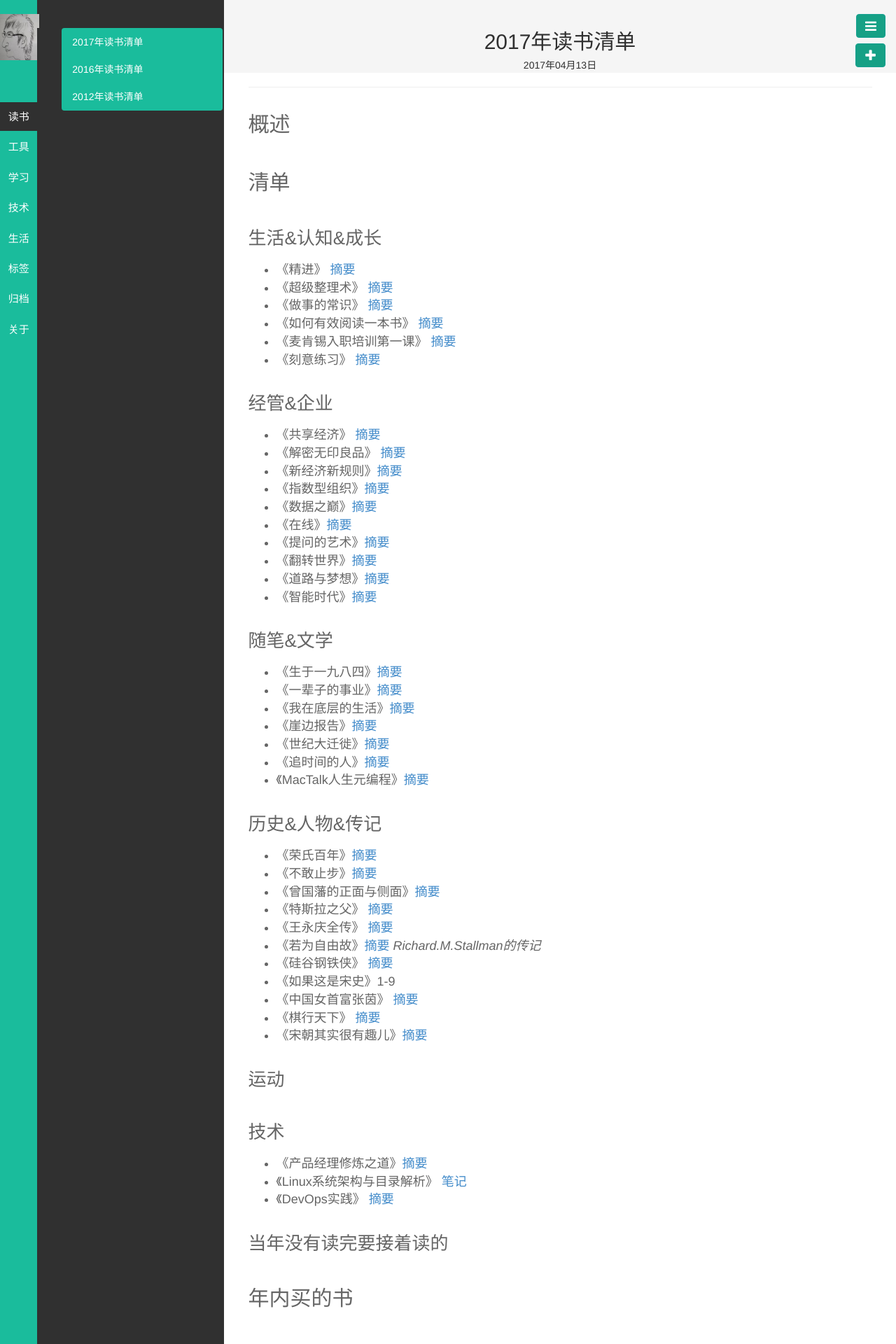
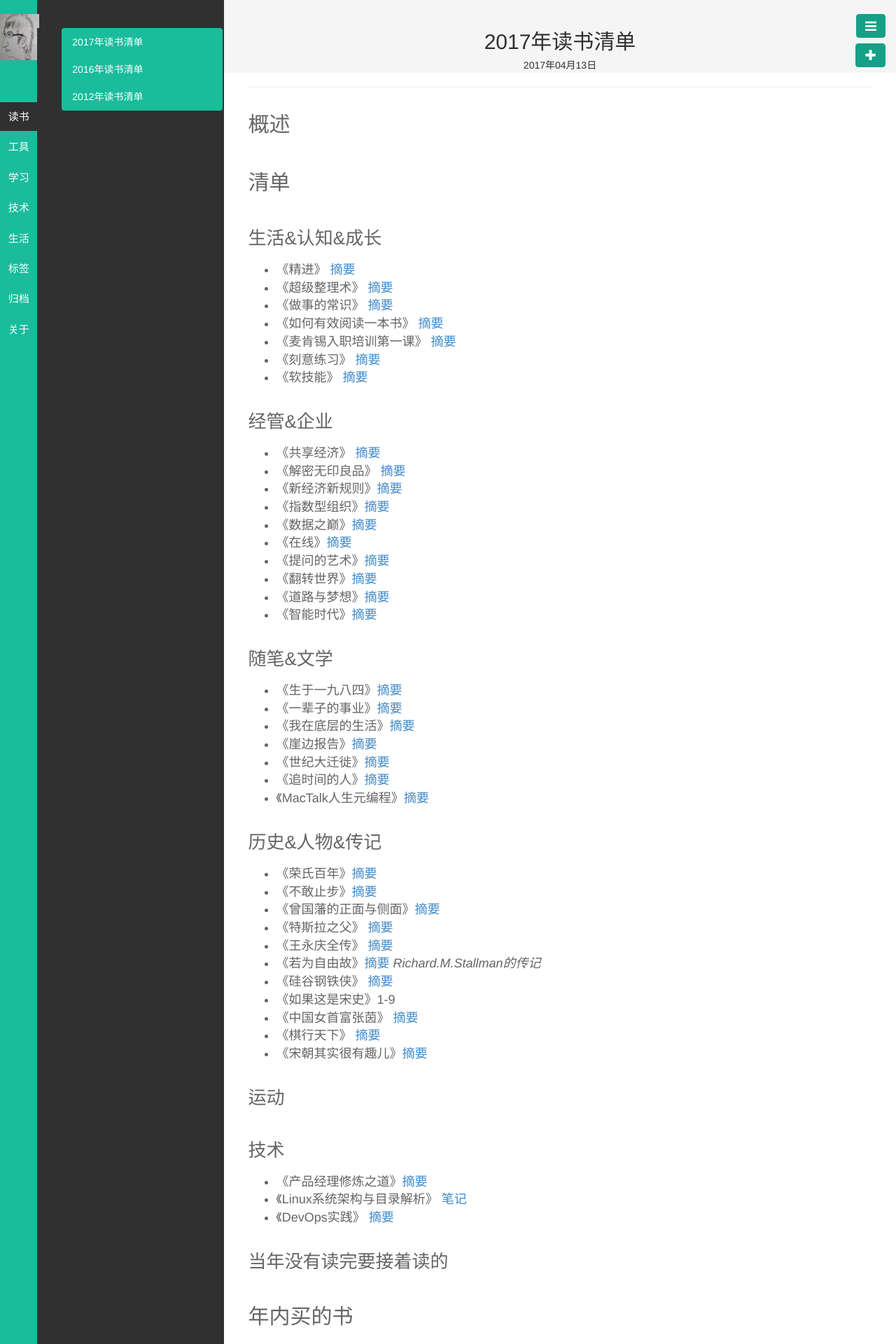
Before and after one commit to wolflion/blog, a Jekyll site: the page built from _posts/读书/2017-04-13-book-list-2017.md, in a window 1280 px wide. Shown: the top 1920 px of the page at 70% size. Built offline with Jekyll 4.4.1, drawn with Linux system fonts in a browser that asks for light colours.

Commit message:
20170726UpdatedLabA308
20170726UpdatedLabA308

```diff
--- a/_posts/读书/2017-04-13-book-list-2017.md
+++ b/_posts/读书/2017-04-13-book-list-2017.md
@@ -17,6 +17,7 @@ description:
 + 《如何有效阅读一本书》 [摘要](http://www.jianshu.com/p/231372c11a12)
 + 《麦肯锡入职培训第一课》 [摘要](http://www.jianshu.com/p/07b09e53a28d)
 + 《刻意练习》 [摘要](http://www.jianshu.com/p/cf2311dcf4c7)
++ 《软技能》 [摘要](http://www.jianshu.com/p/7e1469d82537)
 
 ###  经管&企业
 + 《共享经济》 [摘要](http://www.jianshu.com/p/a42b72f1beb7)
```
